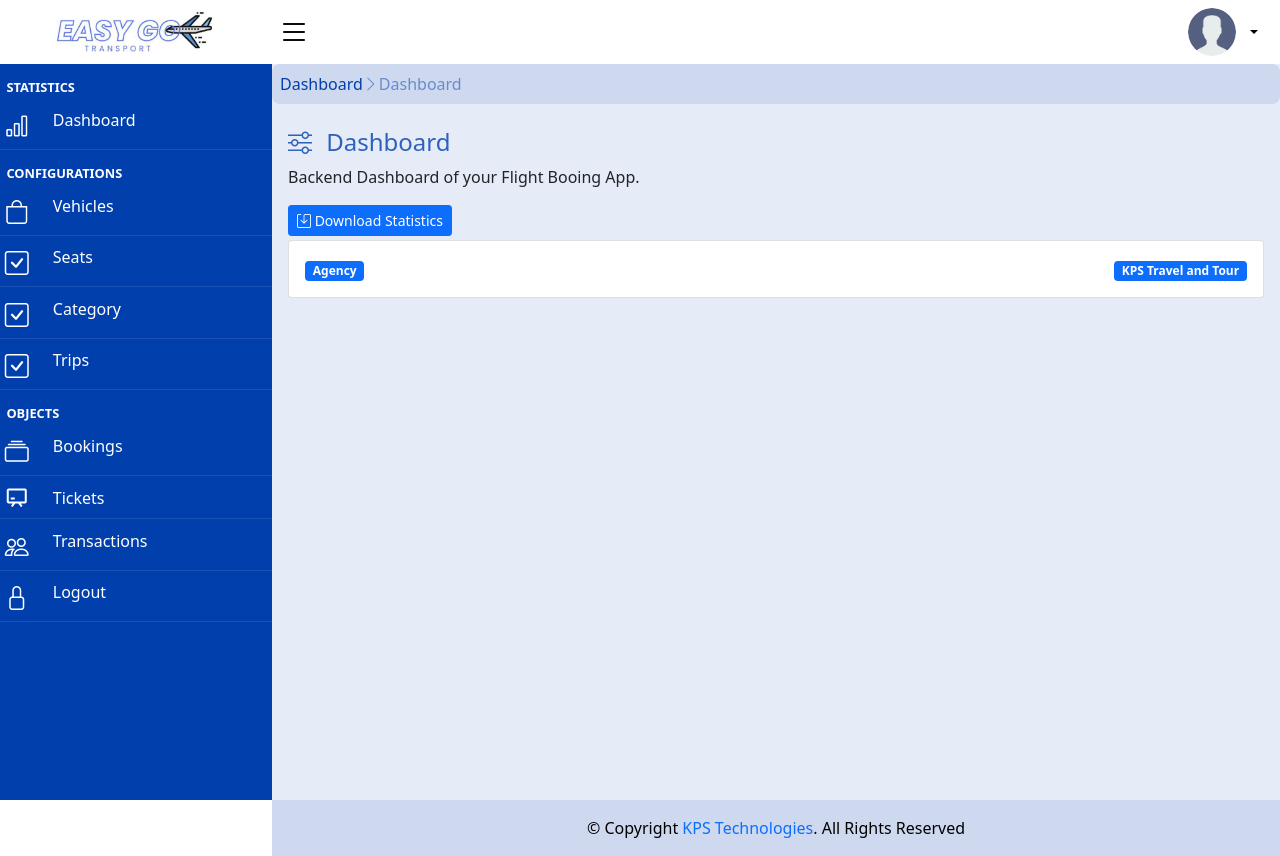
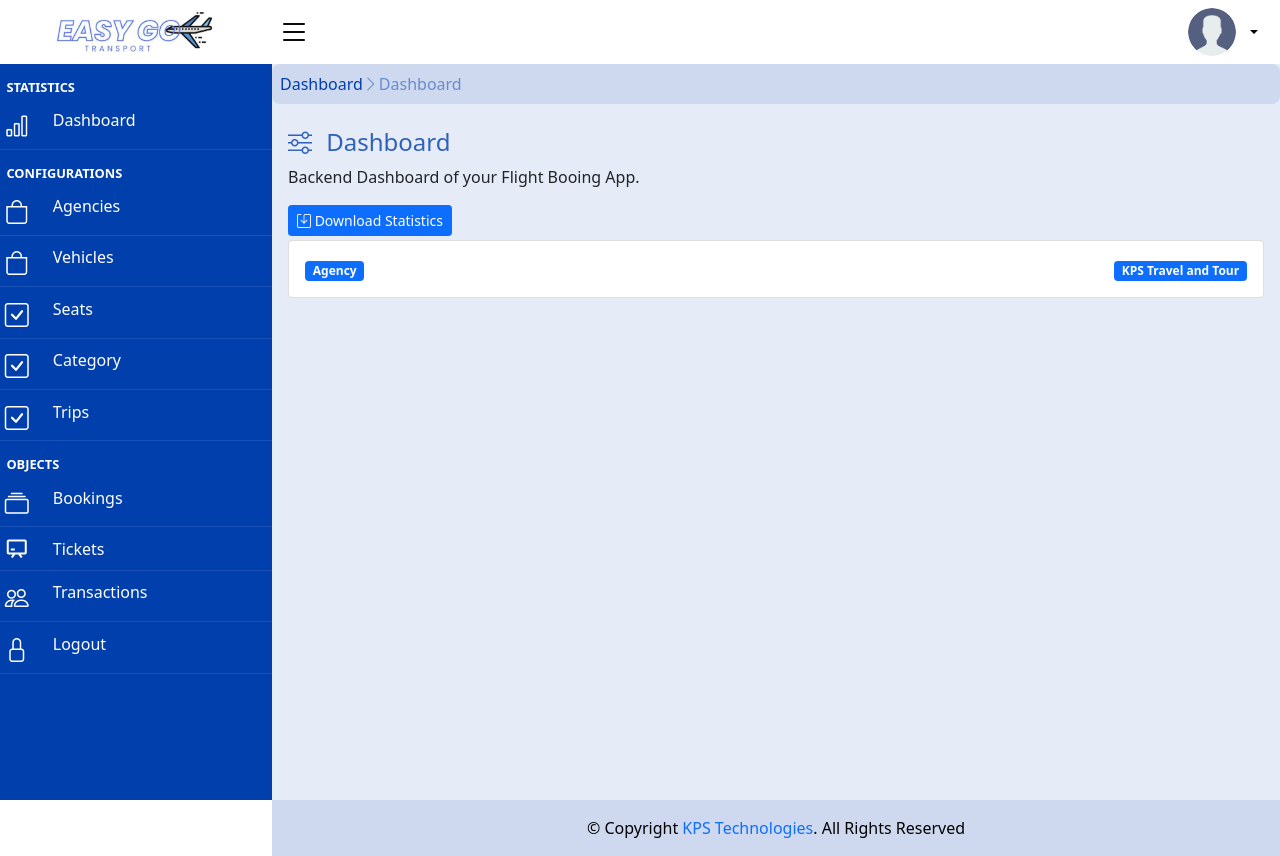
Before and after one commit to DevPrinceK/flight, a Django app: template core/backend/templates/backend/index.html in a window 1280 px wide. Run offline with Django 4.2, Linux system fonts and the light colour scheme; the template is opened without the code that fills it, so the values that code supplies are empty; some libraries are stand-ins or nearby versions.

Commit message:
Update base.html

```diff
--- a/core/backend/templates/backend/base.html
+++ b/core/backend/templates/backend/base.html
@@ -48,6 +48,16 @@
         </div>
         <h6 class="item-header mt-3">CONFIGURATIONS</h6>
 
+        <div class="side-bar-item" title="agencies" id="agencies">
+            <a href="{% url 'backend:agencies' %}" class="d-flex">
+                <div class="icon">
+                    <i class="bi bi-bag" style="font-size: 1.5em;"></i>
+                </div>
+                <div class="lable">
+                    <span>Agencies</span>
+                </div>
+            </a>
+        </div>
         <div class="side-bar-item" title="vehicles" id="vehicles">
             <a href="{% url 'backend:vehicles' %}" class="d-flex">
                 <div class="icon">
```
